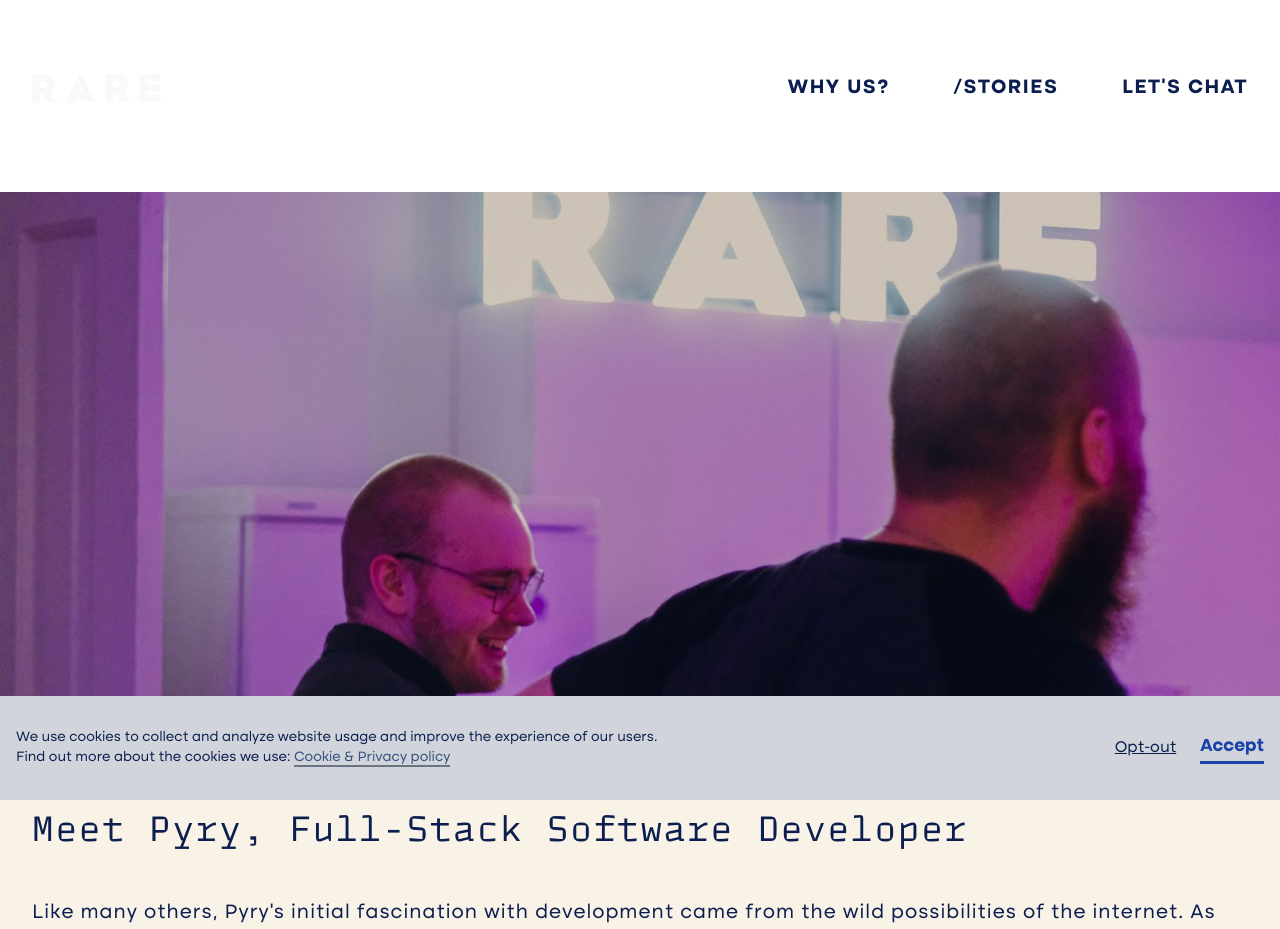
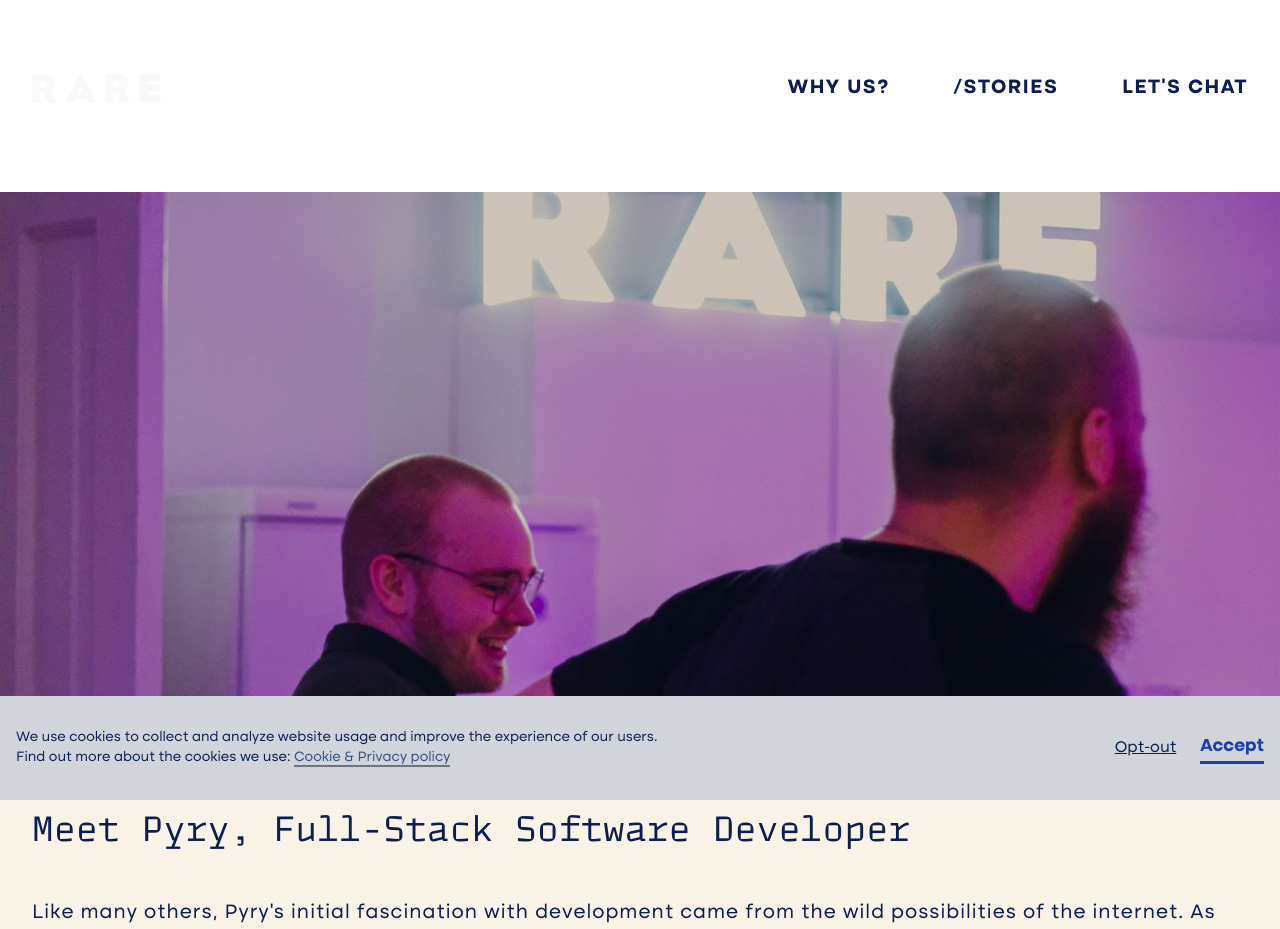
Before and after one commit to rareagency/rare.fi, a Next.js app: page /blog/pyry-career-story in a window 1280 px wide. Shown: the top 929 px of the page. Built offline with nearby package versions, Linux system fonts and the light colour scheme; a small style sheet from the web is missing.

Commit message:
Modify paddings and spacings

```diff
--- a/components/Blog/BlogHeader.tsx
+++ b/components/Blog/BlogHeader.tsx
@@ -61,21 +61,11 @@ const BlogHeader = ({
         style={{ maxWidth: "1535px", zIndex: 1 }}
       >
         <section className="col-start-2 col-span-6">
-          <h2 className="h2-small mb-10 sm:text-xl sm:mb-3 tracking-wider">
-            {title}
-          </h2>
+          <h2 className="h2-small mb-10 sm:text-xl sm:mb-3">{title}</h2>
 
           {intro && (
             <div className="sm:text-sm text-xl tracking-wider">{intro}</div>
           )}
-
-          {/*tags && (
-            <div className="mt-4 text-[20px] sm:text-[14px]">
-              {tags.map((tag) => {
-                return `#${tag} `;
-              })}
-            </div>
-            )*/}
 
           <footer className="mt-8 uppercase tag flex items-center sm:mt-3 tracking-normal">
             {!daysPassed(publishedAt, 30) && (
--- a/pages/blog/[slug].tsx
+++ b/pages/blog/[slug].tsx
@@ -42,7 +42,7 @@ const Post = ({ article }: Props) => {
         readLength={article.reading_time_minutes}
       />
 
-      <section className="layout-grid col-span-6 col-start-2 sm:px-0 pb-32 px-8 mt-16 md:px-0">
+      <section className="layout-grid col-span-6 col-start-2 sm:px-0 pb-16 px-8 mt-16 md:px-0">
         <BlogAuthorSection
           name={article.user.name}
           avatarUrl={article.user.profile_image}
--- a/pages/blog/founding-story.tsx
+++ b/pages/blog/founding-story.tsx
@@ -25,7 +25,7 @@ const FoundingStory = () => {
         readLength={metaData.reading_time_minutes}
       />
 
-      <section className="layout-grid col-span-6 col-start-2 pb-32 px-8 mt-16 md:px-0">
+      <section className="layout-grid col-span-6 col-start-2 pb-16 px-8 mt-16 md:px-0">
         <BlogAuthorSection
           name={metaData.user.name}
           avatarUrl={metaData.user.profile_image}
--- a/pages/blog/pyry-career-story.tsx
+++ b/pages/blog/pyry-career-story.tsx
@@ -24,7 +24,7 @@ const PyryCareerStory = () => {
         readLength={metaData.reading_time_minutes}
       />
 
-      <section className="layout-grid col-span-6 col-start-2 pb-32 px-8 mt-16 md:px-0">
+      <section className="layout-grid col-span-6 col-start-2 pb-16 px-8 mt-16 md:px-0">
         <BlogAuthorSection
           name={metaData.user.name}
           avatarUrl={metaData.user.profile_image}
--- a/styles/globals.scss
+++ b/styles/globals.scss
@@ -67,7 +67,7 @@
   .h2 {
     @apply block font-header-mono;
     font-size: 40px;
-    letter-spacing: 0.085em;
+    letter-spacing: 0.01em;
     line-height: 161.5%;
 
     @media screen and (max-width: theme("screens.md.max")) {
```
